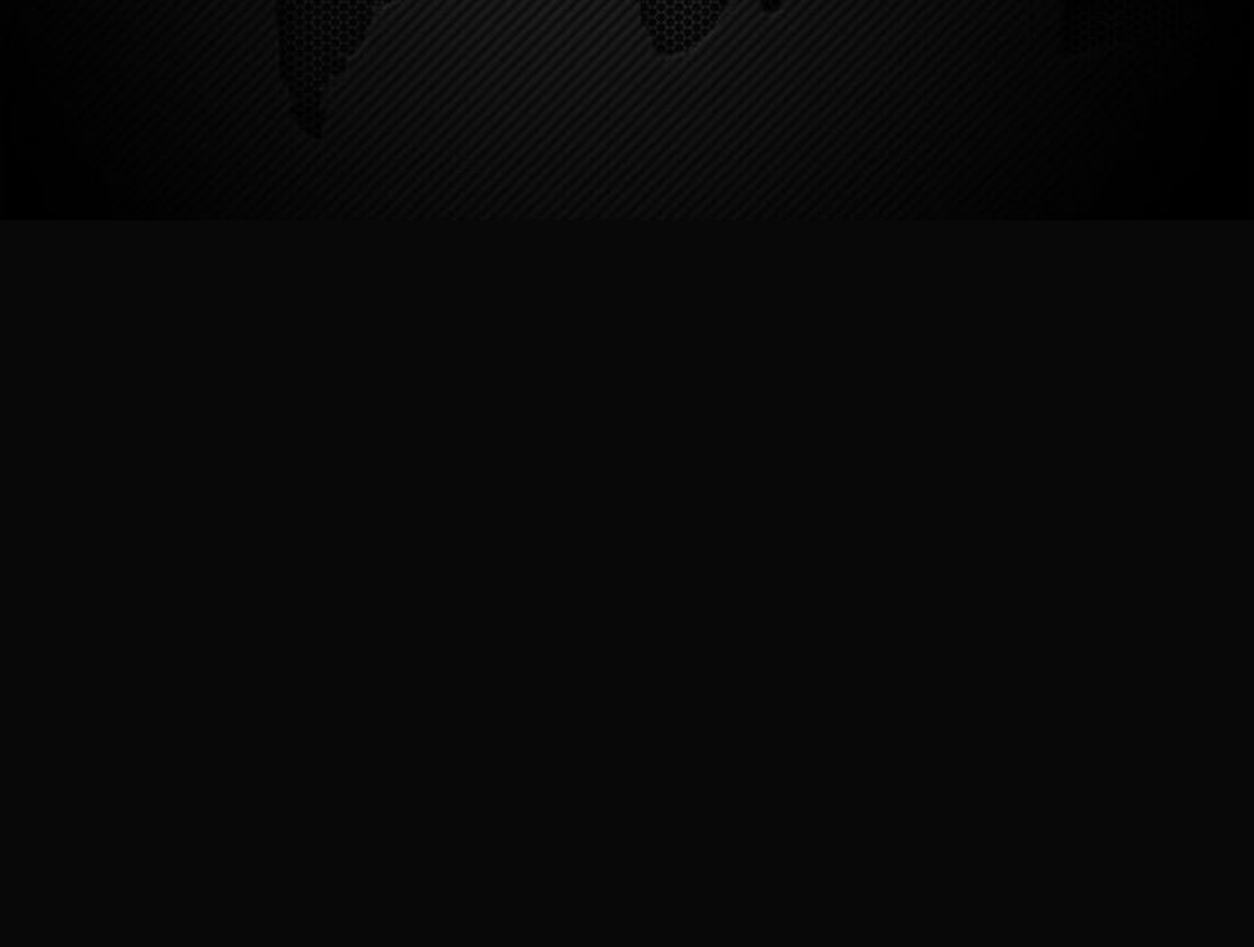
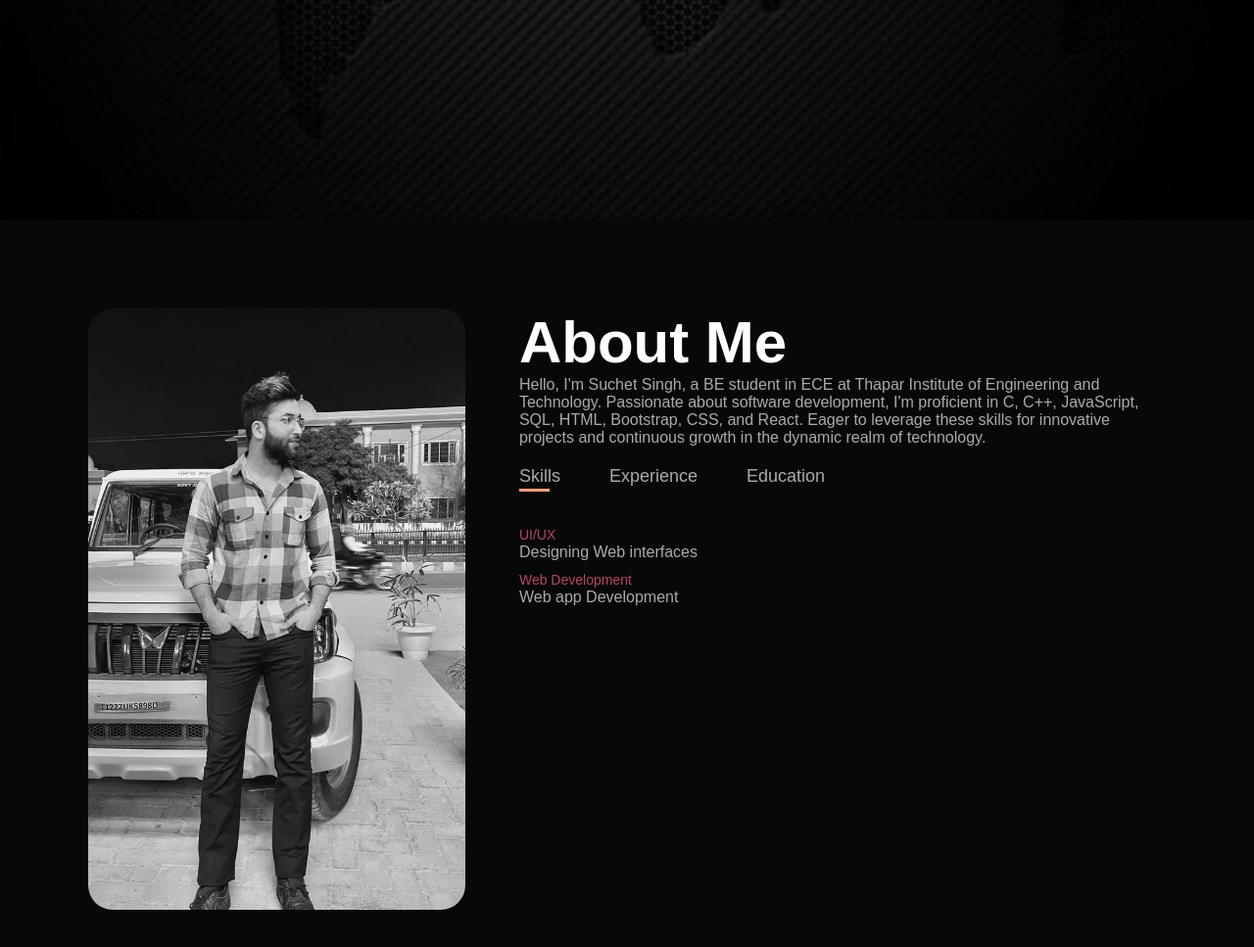
Before and after one commit to suchetsingh/My_Portfolio, a plain HTML site: page index.html in a window 1280 px wide. Shown: the part 575-1542 px from the top of the page at 98% size. Before the commit the page ends 800 px from the top, so only its background shows below. Drawn offline with Linux system fonts and the light colour scheme.

Commit message:
about section done

```diff
--- a/index.html
+++ b/index.html
@@ -20,11 +20,62 @@
             </nav>
             <div class="header-text">
                 <p>Software Developer</p>
-                <h1>Hi, I'm <span>Suchet</span> <br> From India</h1>
+                <h1>Hi, I'm <span>Suchet</span> From India</h1>
             </div>
         </div>
     </div>
+<!-- -----------------------about---->
+    <div id="about">
+        <div class="container">
+            <div class="row">
+                <div class="about-co1-1">
+                    <img src="images/user.jpg">
+                </div>
+                <div class="about-co1-2">
+                    <h1 class="sub-title">About Me</h1>
+                    <p>Hello, I'm Suchet Singh, a BE student in ECE at Thapar Institute of Engineering and Technology. Passionate about software development, I'm proficient in C, C++, JavaScript, SQL, HTML, Bootstrap, CSS, and React. Eager to leverage these skills for innovative projects and continuous growth in the dynamic realm of technology. </p>
 
+                    <div class="tab-titles">
+                        <p class="tab-links active-link" onclick="opentab('skills')">Skills</p>
+                        <p class="tab-links"onclick="opentab('experience')" >Experience</p>
+                        <p class="tab-links" onclick="opentab('education')">Education</p>
+                    </div>
+                    <div class="tab-contents active-tab" id="skills">
+                        <ul>
+                            <li><span>UI/UX</span><br>Designing Web interfaces</li>
+                            <li><span>Web Development</span><br>Web app Development</li>
+                        </ul>
+                    </div>
+                    <div class="tab-contents" id="experience">
+                        <ul>
+                            <li><span>2022-2023</span><br>Partigya Abhyan NGO</li>
+                        </ul>
+                    </div>
+                    <div class="tab-contents" id="education">
+                        <ul>
+                            <li><span>2020</span><br>High School from S.T Kabir Public School</li>
+                            <li><span>2020-2024</span><br>BE from TIET Patiala</li>
+                        </ul>
+                    </div>
+                </div>
+            </div>
+        </div>
+    </div>
+    <script>
+        let tablinks=document.getElementsByClassName("tab-links");
+        let tabcontents=document.getElementsByClassName("tab-contents");
 
+        function opentab(tabname){
+            for(tablink of tablinks){
+                tablink.classList.remove("active-link");
+            }
+            for(tabcontent of tabcontents){
+                tabcontent.classList.remove("active-tab");
+            }
+            event.currentTarget.classList.add("active-link");
+            document.getElementById(tabname).classList.add("active-tab");
+
+        }
+    </script>
 </body>
 </html>
--- a/style.css
+++ b/style.css
@@ -18,6 +18,7 @@ body{
 nav h1{
     font-size: 30px;
     font-weight: 700;
+    user-select: none;
 }
 .container{
     padding: 10px 7%;
@@ -40,7 +41,9 @@ nav ul li a{
     position: relative;
 }
 /* nav ul li a:hover{
-    border-bottom: 2px solid white;  easy way of adding hover
+    border-bottom: 3px solid white;
+    transition: .5s;
+    animation: ease-in-out;
 } */
 nav ul li a::after{
     content: '';
@@ -49,12 +52,13 @@ nav ul li a::after{
     background: lightsalmon;
     position: absolute;
     left: 0;
+    transition: .5s;
     bottom: -5px;
-    transition: .5s;
 }
 nav ul li a:hover::after{
     width: 100%;
 }
+
 .header-text{
     margin-top: 20%;
     font-size: 30px;
@@ -62,7 +66,82 @@ nav ul li a:hover::after{
 .header-text h1{
     font-size: 60px;
     margin-top: 30px;
+    width: 30%;
 }
 .header-text h1 span{
     color: burlywood;
 }
+
+
+/* ------------about------- */
+
+
+#about{
+    padding: 80px 0;
+    color: #ababab;
+}
+.row{
+    display: flex;
+    justify-content: space-between;
+    flex-wrap: wrap;
+}
+.about-co1-1{
+    flex-basis: 35%;
+}
+.about-co1-1 img{
+    width: 100%;
+    border-radius: 25px;
+}
+.about-co1-2{
+    flex-basis: 60%;
+}
+.sub-title{
+    font-size: 60px;
+    font-weight: 600;
+    color: white;
+}
+
+.tab-titles{
+    display: flex;
+    margin: 20px 0 40px;
+}
+.tab-links{
+    margin-right: 50px;
+    font-size: 18px;
+    font-weight: 500;
+    cursor: pointer;
+    position: relative;
+}
+.tab-links::after{
+    content: '';
+    width: 0;
+    height: 3px;
+    background: lightsalmon;
+    position: absolute;
+    left: 0;
+    transition: .5s;
+    bottom: -5px;
+}
+.tab-links.active-link::after{
+    width: 75%;
+}
+/* .tab-links:hover{ */
+    /* border-bottom: 5px solid white; */
+    /* color: white; */
+/* } */
+
+.tab-contents ul li{
+    list-style: none;
+    margin-top: 10px;
+    margin-bottom: 10px;
+}
+.tab-contents ul li span{
+    color: #b54769;
+    font-size: 14px;
+}
+.tab-contents{
+    display: none;
+}
+.tab-contents.active-tab{
+    display: block;
+}
```
